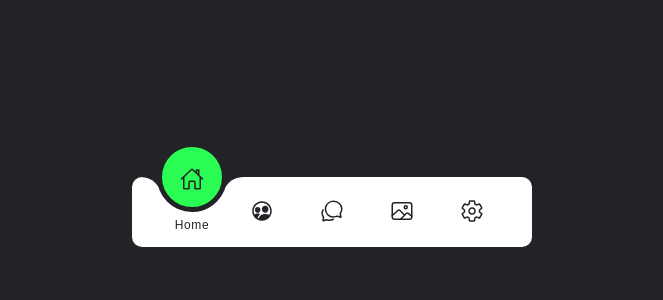
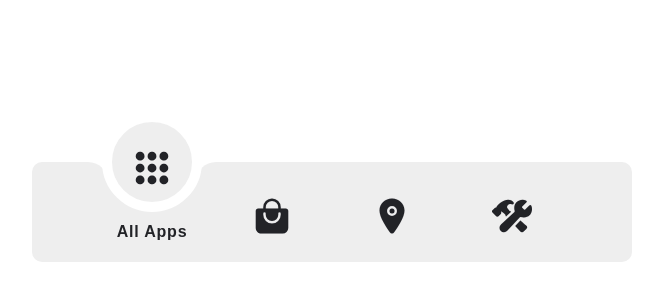
Before and after one commit to mon9oose/online-tutorials, a plain HTML site: page magic_navigation/index.html in a window 1280 px wide. Shown: the part 188-488 px from the top of the page, without its empty margins (308-971 px from the left). Drawn offline with nearby package versions, Linux system fonts and the light colour scheme; a web font is replaced by a local one.

Commit message:
update : magic navigation

```diff
--- a/magic_navigation/index.html
+++ b/magic_navigation/index.html
@@ -12,41 +12,33 @@
             <li class="list active">
                 <a href="#">
                     <span class="icon">
-                        <ion-icon name="home-outline"></ion-icon>
+                        <ion-icon name="apps"></ion-icon>
                     </span>
-                    <span class="text">Home</span>
+                    <span class="text"><b>All Apps</b></span>
                 </a>
             </li>
             <li class="list">
                 <a href="#">
                     <span class="icon">
-                        <ion-icon name="people-circle-outline"></ion-icon>
+                        <ion-icon name="bag-handle"></ion-icon>
                     </span>
-                    <span class="text">Profile</span>
+                    <span class="text"><b>Shopping</b></span>
                 </a>
             </li>
             <li class="list">
                 <a href="#">
                     <span class="icon">
-                        <ion-icon name="chatbubbles-outline"></ion-icon>
+                        <ion-icon name="location"></ion-icon>
                     </span>
-                    <span class="text">Messages</span>
+                    <span class="text"><b>Local</b></span>
                 </a>
             </li>
             <li class="list">
                 <a href="#">
                     <span class="icon">
-                        <ion-icon name="image-outline"></ion-icon>
+                        <ion-icon name="construct"></ion-icon>
                     </span>
-                    <span class="text">Photos</span>
-                </a>
-            </li>
-            <li class="list">
-                <a href="#">
-                    <span class="icon">
-                        <ion-icon name="settings-outline"></ion-icon>
-                    </span>
-                    <span class="text">Settings</span>
+                    <span class="text"><b>Template Test</b></span>
                 </a>
             </li>
             <div class="indicator"></div>
--- a/magic_navigation/style.css
+++ b/magic_navigation/style.css
@@ -16,13 +16,12 @@ body {
     justify-content: center;
     align-items: center;
     min-height: 100vh;
-    background: var(--clr);
 }
 
 .navigation {
-    width: 400px;
-    height: 70px;
-    background: #fff;
+    width: 600px;
+    height: 100px;
+    background: #EEEEEE;
     position: relative;
     display: flex;
     justify-content: center;
@@ -32,13 +31,13 @@ body {
 
 .navigation ul {
     display: flex;
-    width: 350;
+    width: 800;
 }
 
 .navigation ul li {
     position: relative;
     list-style: none;
-    width: 70px;
+    width: 120px;
     height: 70px;
     z-index: 1;
 }
@@ -57,22 +56,22 @@ body {
 .navigation ul li a .icon {
     position: relative;
     display: block;
-    line-height: 75px;
-    font-size: 1.5em;
+    line-height: 90px;
+    font-size: 2.5em;
     text-align: center;
     transition: 0.5s;
     color: var(--clr);
 }
 
 .navigation ul li.active a .icon {
-    transform: translateY(-32px);
+    transform: translateY(-48px);
 }
 
 .navigation ul li a .text {
     position: absolute;
     color: var(--clr);
     font-weight: 400;
-    font-size: 0.75em;
+    font-size: 1em;
     letter-spacing: 0.05em;
     transition: 0.5s;
     opacity: 0;
@@ -87,10 +86,10 @@ body {
 .indicator {
     position: absolute;
     top: -50%;
-    width: 70px;
-    height: 70px;
-    background: #29fd53;
-    border: 5px solid var(--clr);
+    width: 100px;
+    height: 100px;
+    background: #EEEEEE;
+    border: 10px solid white;
     border-radius: 50%;
     transition: 0.3s;
 }
@@ -99,42 +98,38 @@ body {
     content: '';
     position: absolute;
     top: 50%;
-    left: -21px;
+    left: -24px;
     width: 20px;
     height: 20px;
     background: transparent;
     border-top-right-radius: 20px;
-    box-shadow: 0px -10px 0 0 var(--clr);
+    box-shadow: 0px -10px 0 0 white;
 }
 
 .indicator::after {
     content: '';
     position: absolute;
     top: 50%;
-    right: -21px;
+    right: -24px;
     width: 20px;
     height: 20px;
     background: transparent;
     border-top-left-radius: 20px;
-    box-shadow: 0px -10px 0 0 var(--clr);
+    box-shadow: 0px -10px 0 0 white;
 }
 
 .navigation ul li:nth-child(1).active~.indicator {
-    transform: translateX(calc(70px * 0));
+    transform: translateX(calc(120px * 0 + 10px));
 }
 
 .navigation ul li:nth-child(2).active~.indicator {
-    transform: translateX(calc(70px * 1));
+    transform: translateX(calc(120px * 1 + 10px));
 }
 
 .navigation ul li:nth-child(3).active~.indicator {
-    transform: translateX(calc(70px * 2));
+    transform: translateX(calc(120px * 2 + 10px));
 }
 
 .navigation ul li:nth-child(4).active~.indicator {
-    transform: translateX(calc(70px * 3));
+    transform: translateX(calc(120px * 3 + 10px));
 }
-
-.navigation ul li:nth-child(5).active~.indicator {
-    transform: translateX(calc(70px * 4));
-}
```
